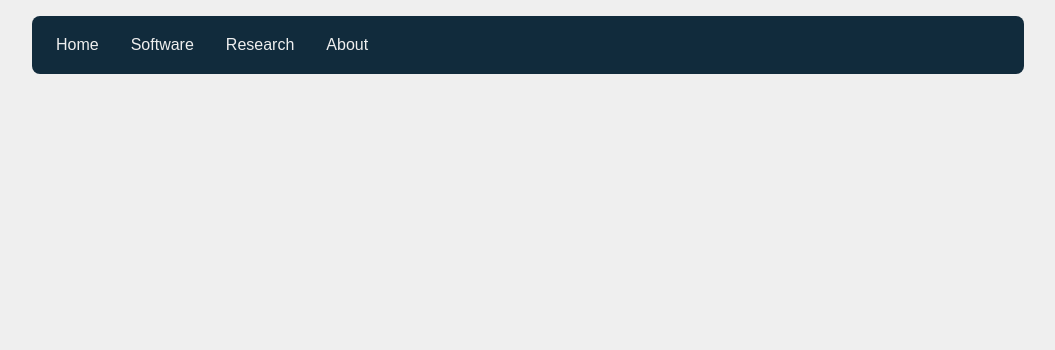
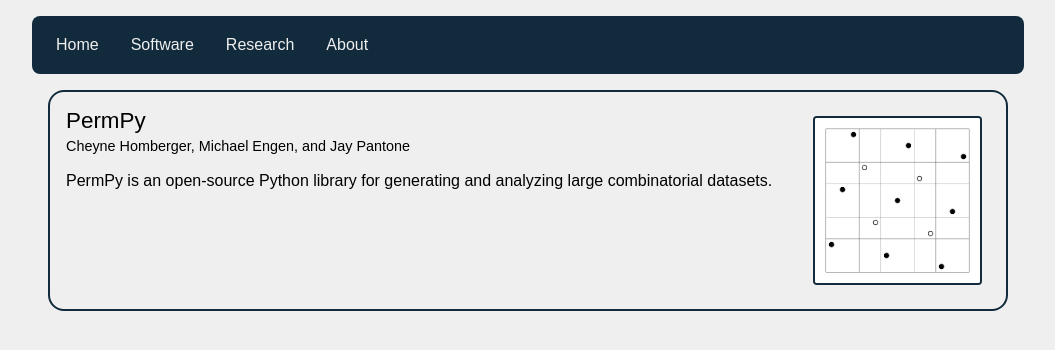
Before and after one commit to engenmt/website, a Flask app: page /software in a window 1280 px wide. Shown: the top 350 px of the page, without its empty margins (112-1167 px from the left). Run offline with Flask 2, Linux system fonts and the light colour scheme.

Commit message:
Moved some shared utilities to utils, added software view and listing

```diff
--- /dev/null
+++ b/src/software.py
@@ -0,0 +1,14 @@
+from flask import current_app
+from .utils import choose_image, create_authors_string
+import yaml
+
+
+def get_software() -> list[dict]:
+    with current_app.open_resource("software.yaml") as f:
+        my_software: list[dict] = yaml.load(f, Loader=yaml.Loader)
+
+    for software in my_software:
+        software["authors"] = create_authors_string(software["authors"])
+        software["image"] = choose_image(software["images"])
+
+    return my_software
--- /dev/null
+++ b/src/software.yaml
@@ -0,0 +1,10 @@
+- title: PermPy
+  authors:
+  - Cheyne Homberger
+  - Michael Engen
+  - Jay Pantone
+  images:
+    small: universal-5.png
+  abstract: |
+    PermPy is an open-source Python library for generating and analyzing large combinatorial datasets.
+  link: http://permpy.com
--- a/src/templates/articles.html
+++ b/src/templates/articles.html
@@ -2,12 +2,12 @@
 {% block title %}Research{% endblock %}
 {% block content %}
 
-{% for article in articles %}
+{% for article in my_articles %}
 <article>
     <div class="article-left">
         <div class="article-title">{{ article['title'] }}</div>
-        <div class="article-authors">{{ article['authors_string'] }}</div>
-        <div class="article-abstract">{{ article['abstract'] }}</div>
+        <div class="article-authors">{{ article['authors'] }}</div>
+        <div class="article-abstract">{{ article.get('abstract', '') }}</div>
     </div>
     <div class="article-image">
         <img src="{{ url_for('static', filename=article['image']) }}" alt="alt text for universal 4" />
--- /dev/null
+++ b/src/templates/software.html
@@ -0,0 +1,22 @@
+{% extends "base.html" %}
+{% block title %}Software{% endblock %}
+{% block content %}
+
+{% for software in my_software %}
+<article>
+    <div class="article-left">
+        <div class="article-title">{{ software['title'] }}</div>
+        <div class="article-authors">{{ software['authors'] }}</div>
+        <div class="article-abstract">{{ software['abstract'] }}</div>
+    </div>
+    <div class="article-image">
+        <img src="{{ url_for('static', filename=software['image']) }}" alt="Alt text." />
+    </div>
+    <div class="article-footer">
+        {%- for text, link in software['links'] %}
+        <a href="{{ link }}">{{ text }}</a>
+        {%- endfor %}
+    </div>
+</article>
+{% endfor %}
+{% endblock %}
--- /dev/null
+++ b/src/utils.py
@@ -0,0 +1,12 @@
+def create_authors_string(authors: list[str]) -> str:
+    if len(authors) >= 2:
+        authors[-1] = f"and {authors[-1]}"
+    if len(authors) >= 3:
+        return ", ".join(authors)
+
+    return " ".join(authors)
+
+
+def choose_image(images) -> str:
+    image: str = images.get("small", images.get("medium", images.get("large")))
+    return f"content/{image}"
--- a/src/views.py
+++ b/src/views.py
@@ -1,5 +1,7 @@
 from flask import render_template, Blueprint
+
 from .articles import get_articles
+from .software import get_software
 
 bp = Blueprint("views", __name__)
 
@@ -13,12 +15,13 @@ def home() -> str:
 @bp.route("/research")
 def research() -> str:
     my_articles = get_articles()
-    return render_template("articles.html", articles=my_articles)
+    return render_template("articles.html", my_articles=my_articles)
 
 
 @bp.route("/software")
 def software() -> str:
-    return render_template("base.html")
+    my_software = get_software()
+    return render_template("software.html", my_software=my_software)
 
 
 @bp.route("/about")
```
Also changed, not shown: src/articles.py (+3 -25 lines), src/articles.yaml (renamed from src/static/content/articles.yaml), src/static/content/software.yaml (added).
